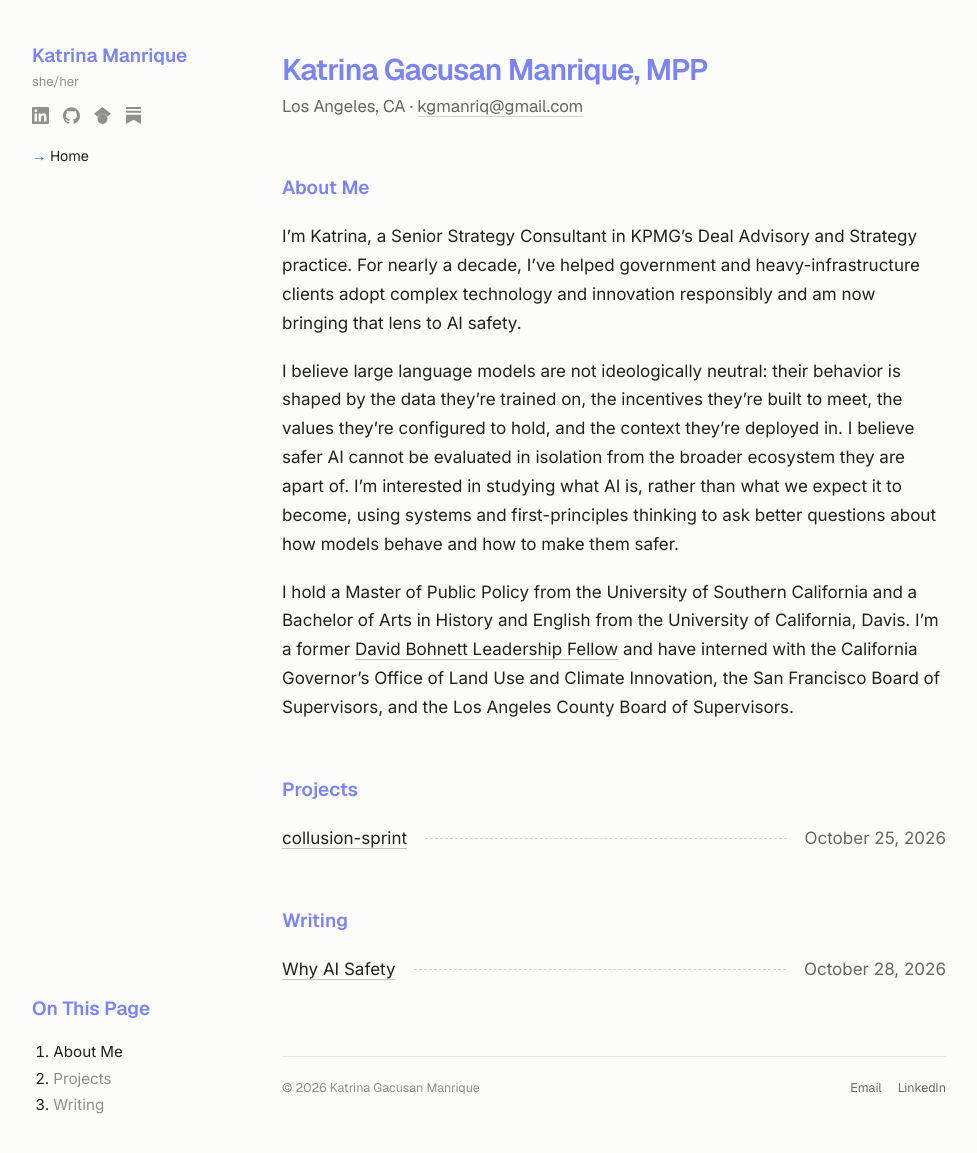
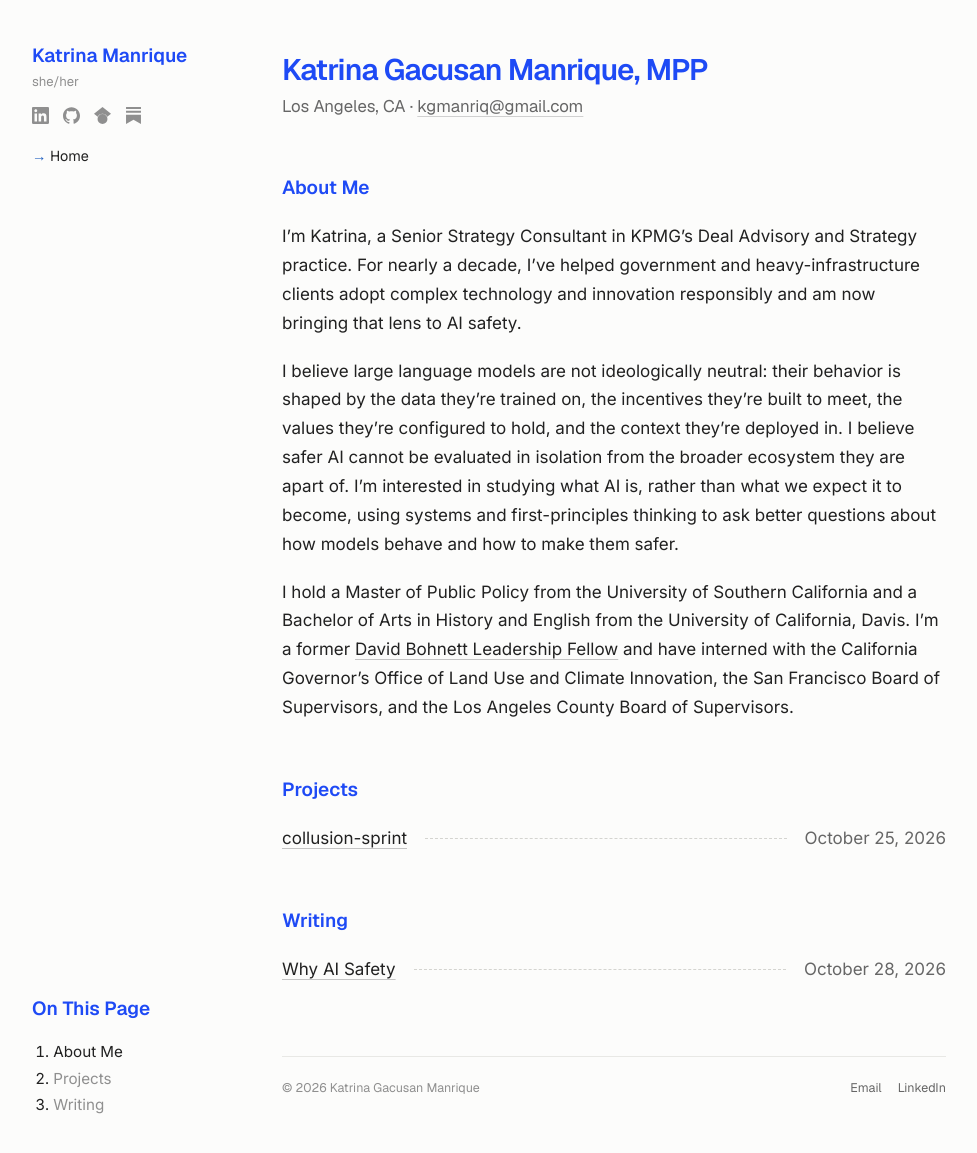
Before and after one commit to kgmanriq/kgmanriq.github.io, a Jekyll site: the page built from index.html, in a window 1280 px wide and 1163 px high. Shown: the top 1153 px of the window, without its empty margins (16-993 px from the left). Built offline with Jekyll 4.4.1, drawn with Linux system fonts in a browser that asks for light colours.

Commit message:
Headings and names in #1e4af5
Co-Authored-By: Claude Opus 5.5 <noreply@anthropic.com>
Claude-Session: https://claude.ai/code/session_01EuuEgRVzQ3seSDn6GstdDW

```diff
--- a/assets/css/style.css
+++ b/assets/css/style.css
@@ -6,7 +6,7 @@
   --faint: #8f8f8f;
   --line: #e8e8e5;
   --accent: #1f5fbf;
-  --heading: #7a84f6; /* "burple" */
+  --heading: #1e4af5;
   --accent-soft: #edf2fa;
   --serif: "Geist", "Helvetica Neue", Helvetica, Arial, sans-serif;
   --sans: "Geist", "Helvetica Neue", Helvetica, Arial, sans-serif;
```
